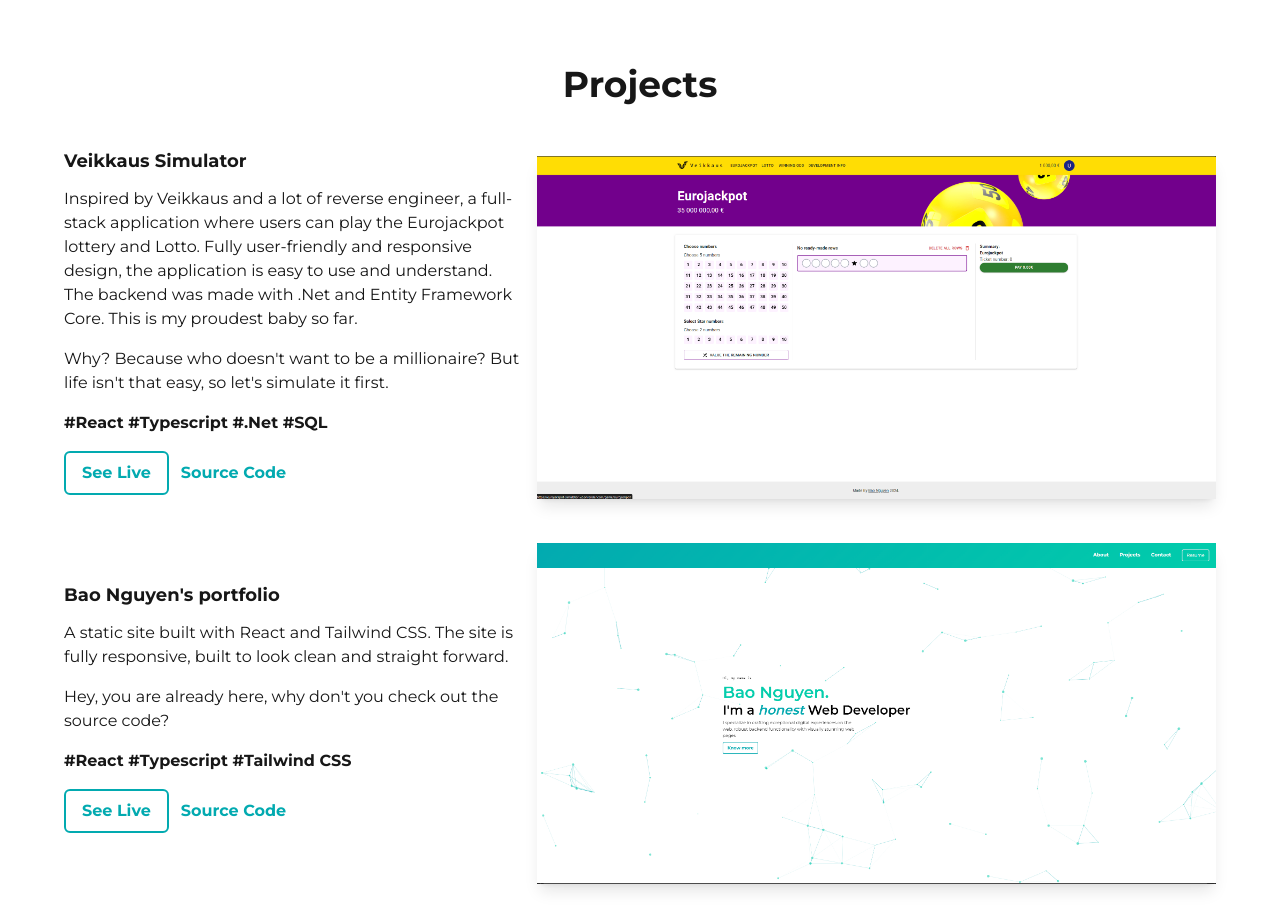
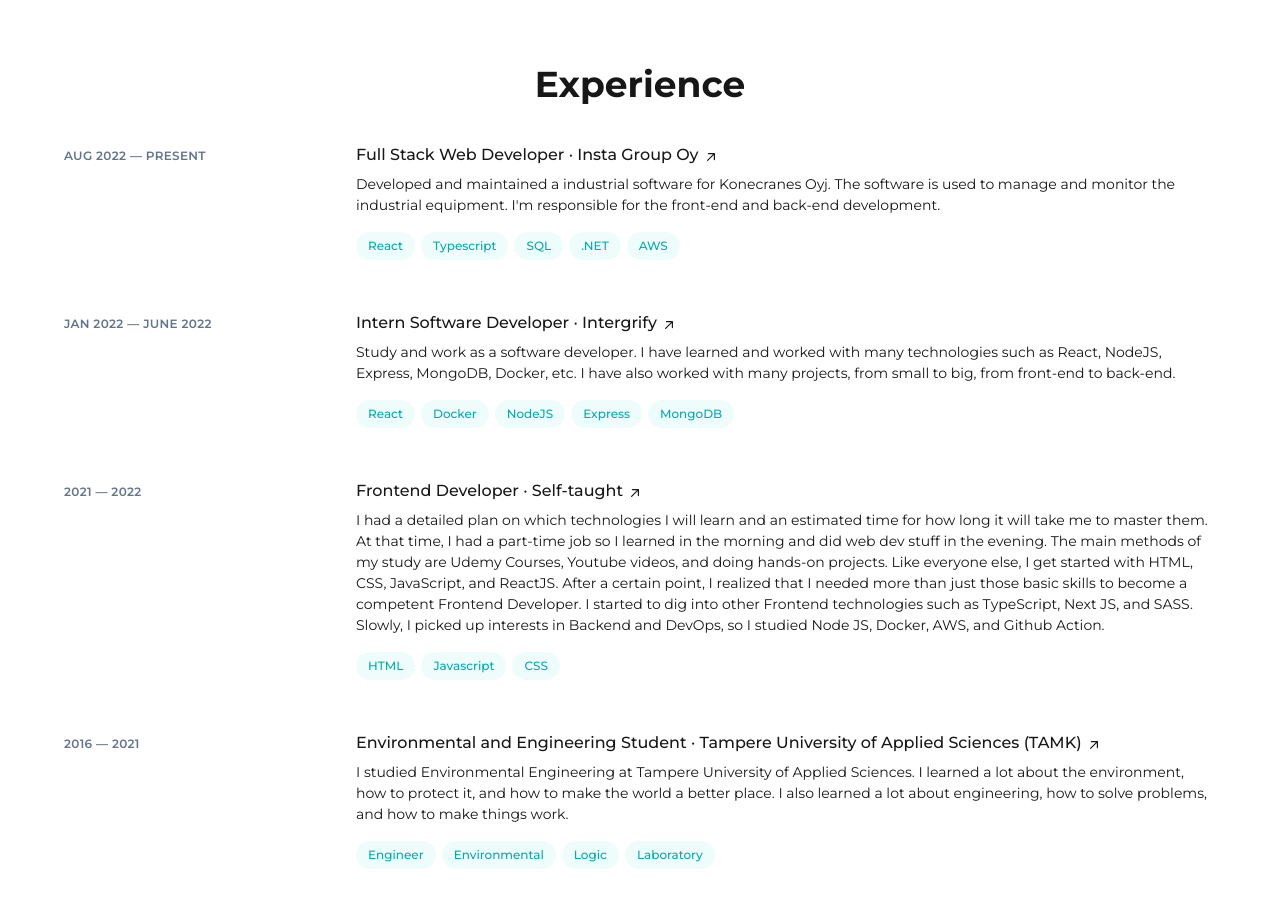
Before and after one commit to quocbao19982009/Portfolio-v2, a React (Vite) app: page / in a window 1280 px wide. Shown: the part 1880-2797 px from the top of the page. Built offline with nearby package versions, Linux system fonts and the light colour scheme.

Commit message:
Add Experience section

```diff
--- /dev/null
+++ b/src/components/skillBadgeList/SkillBadgeList.tsx
@@ -0,0 +1,30 @@
+interface SkillBadgeListProps {
+    skills: string[];
+    variant?: 'primary' | 'secondary';
+}
+
+const SkillBadgeList = ({
+    skills,
+    variant = 'primary',
+}: SkillBadgeListProps) => {
+    const isSecondary = variant === 'secondary';
+    return (
+        <ul className="mt-2 flex flex-wrap" aria-label="Technologies used">
+            {skills.map((skill) => (
+                <li className="mr-1.5 mt-2">
+                    <div
+                        className={`flex items-center rounded-full ${
+                            isSecondary ? 'bg-teal-100/30' : 'bg-teal-300/10'
+                        } px-3 py-1 text-xs font-medium leading-5 ${
+                            isSecondary ? 'text-white' : 'text-primary'
+                        } `}
+                    >
+                        {skill}
+                    </div>
+                </li>
+            ))}
+        </ul>
+    );
+};
+
+export default SkillBadgeList;
--- a/src/constants/index.ts
+++ b/src/constants/index.ts
@@ -1,6 +1,6 @@
 import { ProjectDetail } from '@/interfaces/projectDetail.interfaces';
-import netflix from '@assets/projects/netflix.png';
 import portfolio from '@assets/projects/portfolio.png';
+import todo from '@assets/projects/Todo.png';
 import veikkausSimulator from '@assets/projects/veikkaus-simulator.png';
 
 export const navLinks = [
@@ -9,7 +9,7 @@
     { name: 'Contact', path: '#contact' },
 ];
 
-const projectsList: ProjectDetail[] = [
+export const projectsList: ProjectDetail[] = [
     {
         title: 'Veikkaus Simulator',
         description:
@@ -31,15 +31,56 @@
         live: 'https://baonguyendev.com/',
     },
     {
-        title: 'Netflix Clone',
-        description:
-            'A simple Netflix clone using React and API from The Movie Database (TMDB) where users can see movie info.',
-        image: netflix,
-        source: 'https://github.com/quocbao19982009/Netflix-Clone',
-        note: "Who doesn't try to clone Netflix at least once in their life?",
-        live: 'https://netflix-clone-cec3f.firebaseapp.com/',
-        technologies: ['React', 'CSS Module', 'Axios', 'React Hook'],
+        title: 'Todo App',
+        description: 'Every one has a todo app. This is mine.',
+        image: todo,
+        source: 'https://github.com/quocbao19982009/Todo-App?tab=readme-ov-file',
+        note: "This is a todo app, but it's my first project with React. So it's special to me. Also, my most star projects on Github.",
+        live: 'https://todo-app-16d97.web.app/',
+        technologies: ['React', 'Firebase', 'CRUD'],
     },
 ];
 
-export default projectsList;
+export const experienceList: Experience[] = [
+    {
+        title: 'Full Stack Web Developer',
+        company: 'Insta Group Oy',
+        companyLink: 'https://www.insta.fi/fi/',
+        startDate: 'AUG 2022',
+        endDate: 'Present',
+        description:
+            "Developed and maintained a industrial software for Konecranes Oyj. The software is used to manage and monitor the industrial equipment. I'm responsible for the front-end and back-end development.",
+        technologies: ['React', 'Typescript', 'SQL', '.NET', 'AWS'],
+    },
+    {
+        title: 'Intern Software Developer',
+        company: 'Intergrify',
+        companyLink: 'https://www.integrify.io/',
+        startDate: 'JAN 2022',
+        endDate: 'JUNE 2022',
+        description:
+            'Study and work as a software developer. I have learned and worked with many technologies such as React, NodeJS, Express, MongoDB, Docker, etc. I have also worked with many projects, from small to big, from front-end to back-end.',
+        technologies: ['React', 'Docker', 'NodeJS', 'Express', 'MongoDB'],
+    },
+    {
+        title: 'Frontend Developer',
+        company: 'Self-taught',
+        companyLink:
+            'https://www.linkedin.com/posts/bao-nguyen-dev_webdevelopment-job-coding-activity-6938854018999853056-bn4f?utm_source=share&utm_medium=member_desktop',
+        startDate: '2021',
+        endDate: '2022',
+        description:
+            'I had a detailed plan on which technologies I will learn and an estimated time for how long it will take me to master them. At that time, I had a part-time job so I learned in the morning and did web dev stuff in the evening. The main methods of my study are Udemy Courses, Youtube videos, and doing hands-on projects. Like everyone else, I get started with HTML, CSS, JavaScript, and ReactJS. After a certain point, I realized that I needed more than just those basic skills to become a competent Frontend Developer. I started to dig into other Frontend technologies such as TypeScript, Next JS, and SASS. Slowly, I picked up interests in Backend and DevOps, so I studied Node JS, Docker, AWS, and Github Action. ',
+        technologies: ['HTML', 'Javascript', 'CSS'],
+    },
+    {
+        title: 'Environmental and Engineering Student',
+        company: 'Tampere University of Applied Sciences (TAMK)',
+        companyLink: 'https://www.tuni.fi/en',
+        startDate: '2016',
+        endDate: '2021',
+        description:
+            'I studied Environmental Engineering at Tampere University of Applied Sciences. I learned a lot about the environment, how to protect it, and how to make the world a better place. I also learned a lot about engineering, how to solve problems, and how to make things work.',
+        technologies: ['Engineer', 'Environmental', 'Logic', 'Laboratory'],
+    },
+];
--- a/src/pages/landingPage/LandingPage.tsx
+++ b/src/pages/landingPage/LandingPage.tsx
@@ -2,6 +2,7 @@
 import Navbar from '@components/navbar/Navbar';
 import About from './section/about/About';
 import Contact from './section/contact/Contact';
+import Experience from './section/experience/Experience';
 import Hero from './section/hero/Hero';
 import HeroBackground from './section/hero/HeroBackground';
 import Projects from './section/projects/Projects';
@@ -15,6 +16,7 @@
             <Navbar />
             <Hero />
             <About />
+            <Experience />
             <Projects />
             <Contact />
             <Footer />
--- a/src/pages/landingPage/section/about/components/SkillList.tsx
+++ b/src/pages/landingPage/section/about/components/SkillList.tsx
@@ -120,8 +120,7 @@
                 {
                     name: 'Amazon Web Service',
                     image: AWS,
-                    popoverContent:
-                        'I have AWS certified cloud practitioner, although I need to learn more about AWS services',
+                    popoverContent: 'I have AWS Certified Cloud Developer',
                 },
             ],
         },
--- /dev/null
+++ b/src/pages/landingPage/section/experience/Experience.tsx
@@ -0,0 +1,31 @@
+import SectionWrapper from '@/components/SectionWrapper/SectionWrapper';
+import { experienceList } from '@/constants';
+import { Fade } from 'react-awesome-reveal';
+import ExperienceDetail from './components/ExperienceDetail';
+
+const Experience = () => {
+    return (
+        <SectionWrapper id="experiences">
+            <h2 className="mb-10 text-center text-4xl font-bold">Experience</h2>
+            <div className="flex flex-col gap-8">
+                <ol>
+                    {experienceList.map((experience, index) => (
+                        <Fade
+                            triggerOnce
+                            key="image"
+                            direction="right"
+                            delay={200}
+                        >
+                            <ExperienceDetail
+                                key={index}
+                                experience={experience}
+                            />
+                        </Fade>
+                    ))}
+                </ol>
+            </div>
+        </SectionWrapper>
+    );
+};
+
+export default Experience;
--- /dev/null
+++ b/src/pages/landingPage/section/experience/components/ExperienceDetail.tsx
@@ -0,0 +1,60 @@
+import SkillBadgeList from '@/components/skillBadgeList/SkillBadgeList';
+
+interface ExperienceDetailProps {
+    experience: Experience;
+}
+
+const ExperienceDetail = ({ experience }: ExperienceDetailProps) => {
+    return (
+        <li className="mb-12">
+            <div className="group relative grid pb-1 transition-all sm:grid-cols-8 sm:gap-8 md:gap-4 lg:hover:!opacity-100 lg:group-hover/list:opacity-50">
+                <header
+                    className="z-10 mb-2 mt-1 text-xs font-semibold uppercase tracking-wide text-slate-500 sm:col-span-2"
+                    aria-label="2024 to Present"
+                >
+                    {experience.startDate} — {experience.endDate}
+                </header>
+                <div className="z-10 sm:col-span-6">
+                    <h3 className="font-medium leading-snug ">
+                        <div>
+                            <a
+                                className="group/link inline-flex items-baseline text-base font-medium leading-tight hover:text-primary focus-visible:text-primary"
+                                href={experience.companyLink}
+                                target="_blank"
+                                rel="noreferrer noopener"
+                                aria-label={`${experience.title} at ${experience.company}`}
+                            >
+                                <span className="absolute -inset-x-4 -inset-y-2.5 hidden rounded md:-inset-x-6 md:-inset-y-4 lg:block"></span>
+                                <span>
+                                    {experience.title} {' · '}
+                                    <span className="inline-block">
+                                        {experience.company}
+                                        <svg
+                                            xmlns="http://www.w3.org/2000/svg"
+                                            viewBox="0 0 20 20"
+                                            fill="currentColor"
+                                            className="ml-1 inline-block h-4 w-4 shrink-0 translate-y-px transition-transform group-hover/link:-translate-y-1 group-hover/link:translate-x-1 group-focus-visible/link:-translate-y-1 group-focus-visible/link:translate-x-1 motion-reduce:transition-none"
+                                            aria-hidden="true"
+                                        >
+                                            <path
+                                                fill-rule="evenodd"
+                                                d="M5.22 14.78a.75.75 0 001.06 0l7.22-7.22v5.69a.75.75 0 001.5 0v-7.5a.75.75 0 00-.75-.75h-7.5a.75.75 0 000 1.5h5.69l-7.22 7.22a.75.75 0 000 1.06z"
+                                                clip-rule="evenodd"
+                                            ></path>
+                                        </svg>
+                                    </span>
+                                </span>
+                            </a>
+                        </div>
+                    </h3>
+                    <p className="mt-2 text-sm leading-normal">
+                        {experience.description}
+                    </p>
+                    <SkillBadgeList skills={experience.technologies} />
+                </div>
+            </div>
+        </li>
+    );
+};
+
+export default ExperienceDetail;
--- a/src/pages/landingPage/section/projects/Projects.tsx
+++ b/src/pages/landingPage/section/projects/Projects.tsx
@@ -1,11 +1,14 @@
 import SectionWrapper from '@/components/SectionWrapper/SectionWrapper';
-import projectsList from '@/constants';
+import { projectsList } from '@/constants';
 import ProjectDetails from './components/ProjectDetails';
 
 const Projects = () => {
     return (
-        <SectionWrapper id="projects">
-            <h2 className="mb-10 text-center text-4xl font-bold">Projects</h2>
+        <div className="bg-hero">
+            <SectionWrapper id="projects" className="text-white">
+                <h2 className="mb-10 text-center text-4xl font-bold">
+                    Projects
+                </h2>
                 <div className="flex flex-col gap-8">
                     {projectsList.map((projectInfo) => (
                         <ProjectDetails
@@ -15,6 +18,7 @@
                     ))}
                 </div>
             </SectionWrapper>
+        </div>
     );
 };
 
--- a/src/pages/landingPage/section/projects/components/ProjectDetails.tsx
+++ b/src/pages/landingPage/section/projects/components/ProjectDetails.tsx
@@ -1,3 +1,4 @@
+import SkillBadgeList from '@/components/skillBadgeList/SkillBadgeList';
 import { ProjectDetail } from '@/interfaces/projectDetail.interfaces';
 import Reveal from 'react-awesome-reveal';
 import Tilt from 'react-parallax-tilt';
@@ -25,24 +26,27 @@
                             <p className="mb-4">{description}</p>
                             <p className="mb-4">{note}</p>
                             <p className="mb-4 font-bold">
-                                {technologies.map((tech) => '#' + tech + ' ')}
+                                <SkillBadgeList
+                                    variant="secondary"
+                                    skills={technologies}
+                                />
                             </p>
                         </div>
                         <div className="items-cen flex gap-3 ">
-                            <a
-                                rel="noreferrer"
-                                target="_blank"
-                                className="relative  inline-block rounded-md border-2 border-primary px-4 py-2 font-bold text-primary transition ease-in-out after:absolute
-                            after:bottom-0 after:left-0  after:-z-10 after:block after:h-full after:w-0 after:bg-hero after:transition-all after:content-[''] hover:text-white after:hover:w-full
-                            "
-                                href={live}
-                            >
-                                See Live
+                            <a rel="noreferrer" target="_blank" href={live}>
+                                <button
+                                    className="relative z-0 mt-2 inline-block rounded-md border-2 border-white px-4 py-2 font-bold text-white transition
+                                     ease-in-out before:absolute  before:bottom-0 before:left-0 before:-z-10 before:block before:h-full before:w-0 before:transition-all before:content-[''] hover:text-primary
+                                     before:hover:w-full before:hover:bg-white
+                                     "
+                                >
+                                    See Live
+                                </button>
                             </a>
                             <a
                                 rel="noreferrer"
                                 target="_blank"
-                                className="flex items-center font-bold text-primary"
+                                className="mt-2 flex items-center px-4  py-2 font-bold text-white"
                                 href={source}
                             >
                                 Source Code
```
Also changed, not shown: src/interfaces/experience.interfaces.ts (added, +10 -0 lines), src/pages/landingPage/section/contact/Contact.tsx (+7 -10 lines), src/assets/projects/Todo.png (added). Lines whose indentation alone changed are shown as unchanged.
